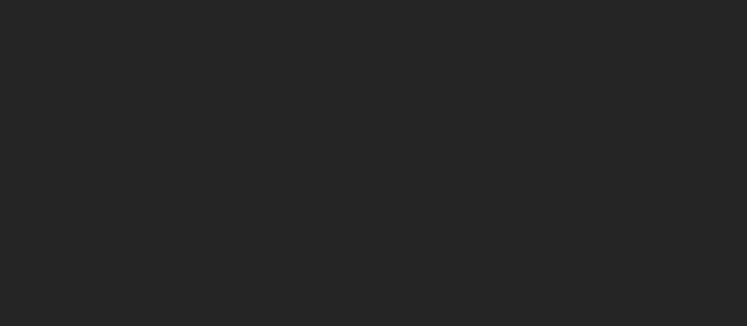
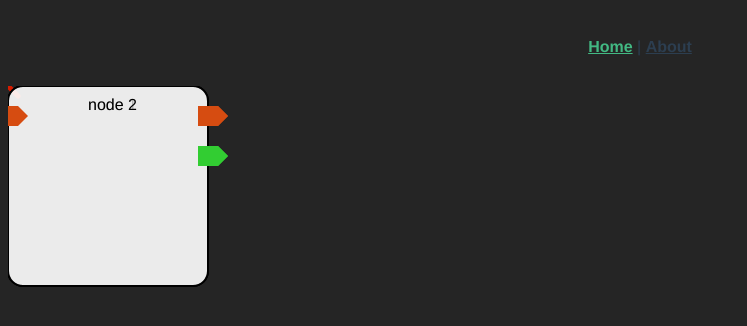
Before and after one commit to hanaldo/web-cv2, a plain HTML site: page docs/index.html in a window 1280 px wide. Shown: the whole page, without its empty margins (0-747 px from the left). Drawn offline with Linux system fonts and the light colour scheme; the site is published under a folder, as on GitHub Pages, so addresses that start at the root find nothing.

Commit message:
Fix url.

```diff
--- a/docs/index.html
+++ b/docs/index.html
@@ -1,3 +1,3 @@
-<!DOCTYPE html><html lang=""><head><meta charset="utf-8"><meta http-equiv="X-UA-Compatible" content="IE=edge"><meta name="viewport" content="width=device-width,initial-scale=1"><link rel="icon" href="/favicon.ico"><title>cv2</title><style>body {
+<!DOCTYPE html><html lang=""><head><meta charset="utf-8"><meta http-equiv="X-UA-Compatible" content="IE=edge"><meta name="viewport" content="width=device-width,initial-scale=1"><link rel="icon" href="favicon.ico"><title>cv2</title><style>body {
       background-color: #252525;
-    }</style><link href="/js/about.b4a99f52.js" rel="prefetch"><link href="/css/app.e8ba1043.css" rel="preload" as="style"><link href="/js/app.4a2a73ec.js" rel="preload" as="script"><link href="/js/chunk-vendors.36245318.js" rel="preload" as="script"><link href="/css/app.e8ba1043.css" rel="stylesheet"></head><body><noscript><strong>We're sorry but cv2 doesn't work properly without JavaScript enabled. Please enable it to continue.</strong></noscript><div id="app"></div><script src="/js/chunk-vendors.36245318.js"></script><script src="/js/app.4a2a73ec.js"></script></body></html>
+    }</style><link href="js/about.b4a99f52.js" rel="prefetch"><link href="css/app.e8ba1043.css" rel="preload" as="style"><link href="js/app.4a2a73ec.js" rel="preload" as="script"><link href="js/chunk-vendors.36245318.js" rel="preload" as="script"><link href="css/app.e8ba1043.css" rel="stylesheet"></head><body><noscript><strong>We're sorry but cv2 doesn't work properly without JavaScript enabled. Please enable it to continue.</strong></noscript><div id="app"></div><script src="js/chunk-vendors.36245318.js"></script><script src="js/app.4a2a73ec.js"></script></body></html>
```
